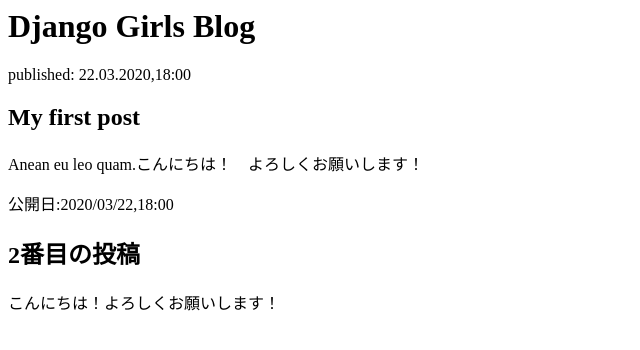
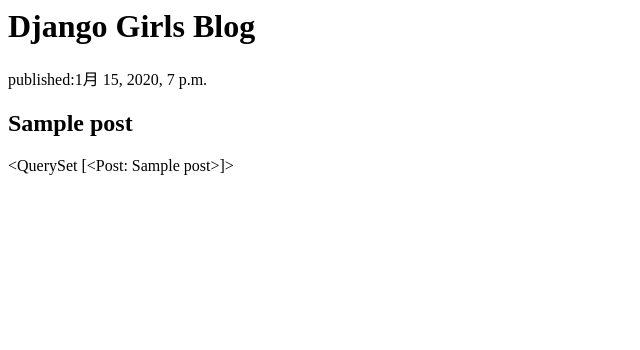
Before and after one commit to Kouki-Yoshikawa/my-first-blog, a Django app: page / in a window 1280 px wide. Shown: the top 350 px of the page, without its empty margins (0-640 px from the left). Run offline with Django 3.2, Linux system fonts and the light colour scheme; tables that the repository leaves empty hold one stand-in row (values such as "Sample post").

Commit message:
Modified templates to display posts from database.

```diff
--- a/blog/templates/blog/post_list.html
+++ b/blog/templates/blog/post_list.html
@@ -6,18 +6,11 @@
 		<div>
 			<h1><a half="/">Django Girls Blog</a></h1>
 		</div>
-
+	{% for post in posts %}
 		<div>
-
-			<p>published: 22.03.2020,18:00</p>
-			<h2><a half="">My first post</a></h2>
-			<p>Anean eu leo quam.こんにちは！　よろしくお願いします！</p>
-		</div>
-
-		<div>
-			<p>公開日:2020/03/22,18:00</p>
-			<h2><a half="">2番目の投稿</a></h2>
-			<p>こんにちは！よろしくお願いします！</p>
-		</div>
+			<p>published:{{post.published_date}}</p>
+			<h2><a half="">{{post.title}}</a></h2>
+			<p>{{post.txt|linebreaksbr}}</p>			{{ posts }}
+	{% endfor %}
 	</body>
 </html>
--- a/blog/views.py
+++ b/blog/views.py
@@ -1,5 +1,9 @@
 from django.shortcuts import render
+from django.utils import timezone
+from .models import Post
+
 
 def post_list(request):
-       return render(request,'blog/post_list.html',{})
+       posts = Post.objects.filter(published_date__lte=timezone.now()).order_by('published_date')
+       return render(request,'blog/post_list.html',{'posts':posts})
 # Create your views here.
```
